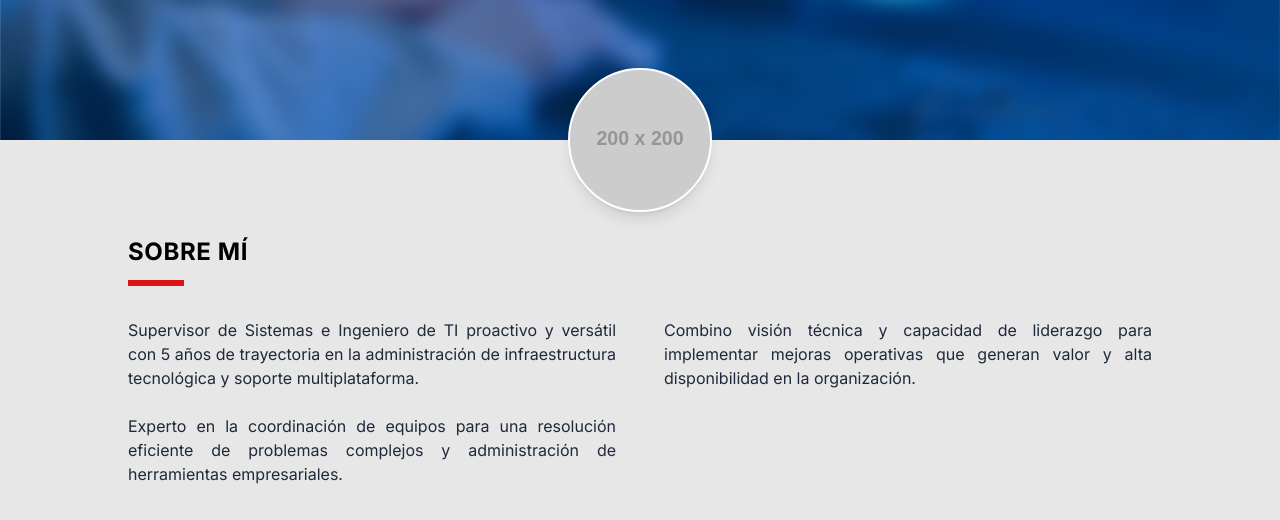
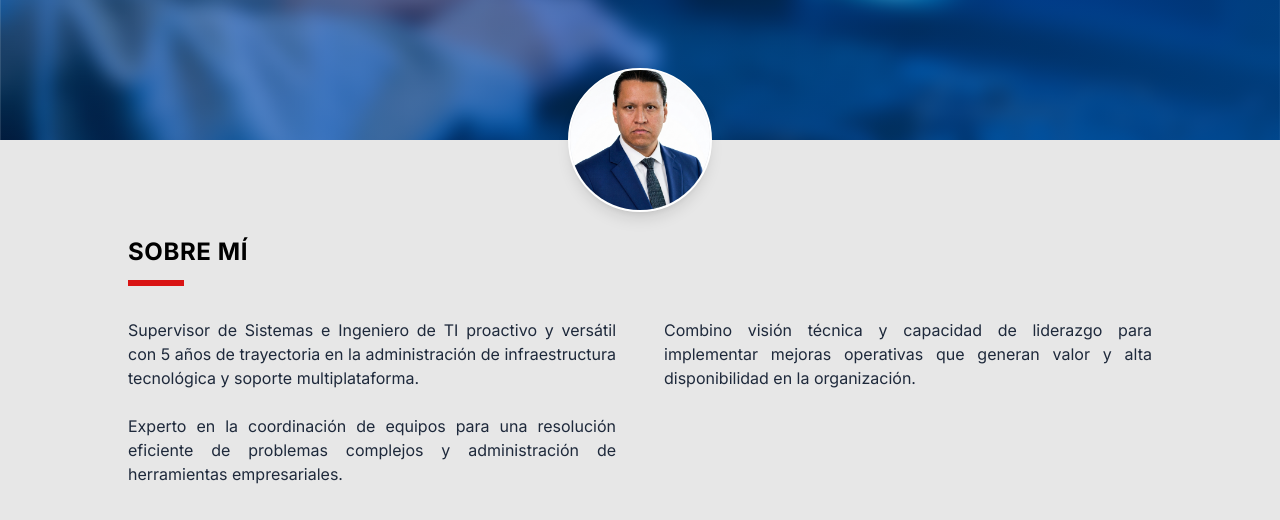
Before and after one commit to IgnisAlchemist/Ing.-Delgadillo-Cardona, a plain HTML site: page index.html in a window 1280 px wide. Shown: the part 240-760 px from the top of the page. Drawn offline with nearby package versions, Linux system fonts and the light colour scheme; placeholder pictures from the web are drawn by us.

Commit message:
Fix HTML structure and update image paths

```diff
--- a/index.html
+++ b/index.html
@@ -53,7 +53,7 @@
         <div class="absolute bottom-0 left-1/2 transform -translate-x-1/2 translate-y-1/2 z-10">
             <div class="w-32 h-32 sm:w-36 sm:h-36 rounded-full overflow-hidden border-2 border-white shadow-lg bg-gray-200">
                 <img
-                    src="Roberto Delgadilllo.jpg"
+                    src="Ing Roberto Delgadillo.jpg"
                     alt="Roberto Delgadillo"
                     class="w-full h-full object-cover"
                     onerror="this.src='https://placehold.co/200x200/333/FFF?text=Foto'"
```
